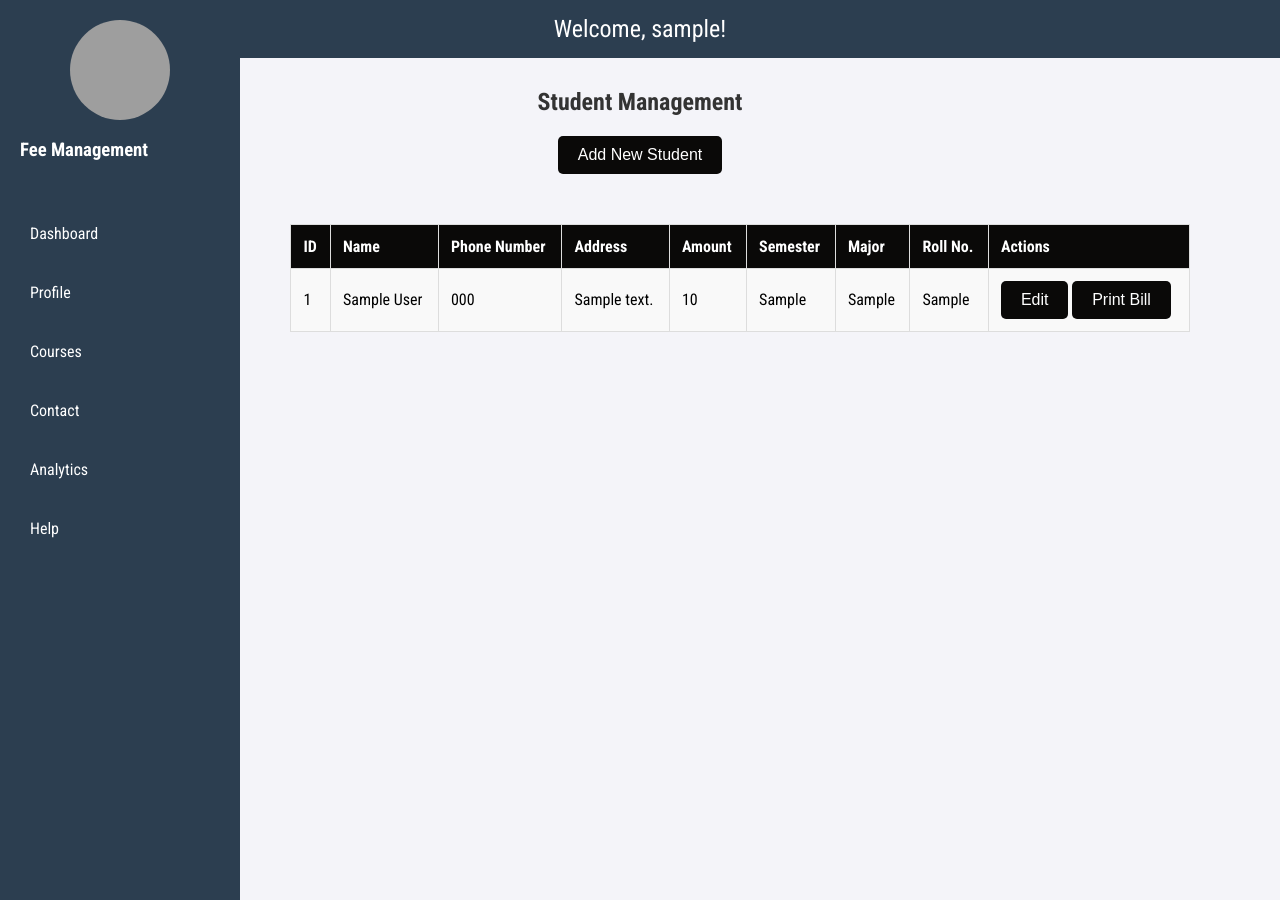
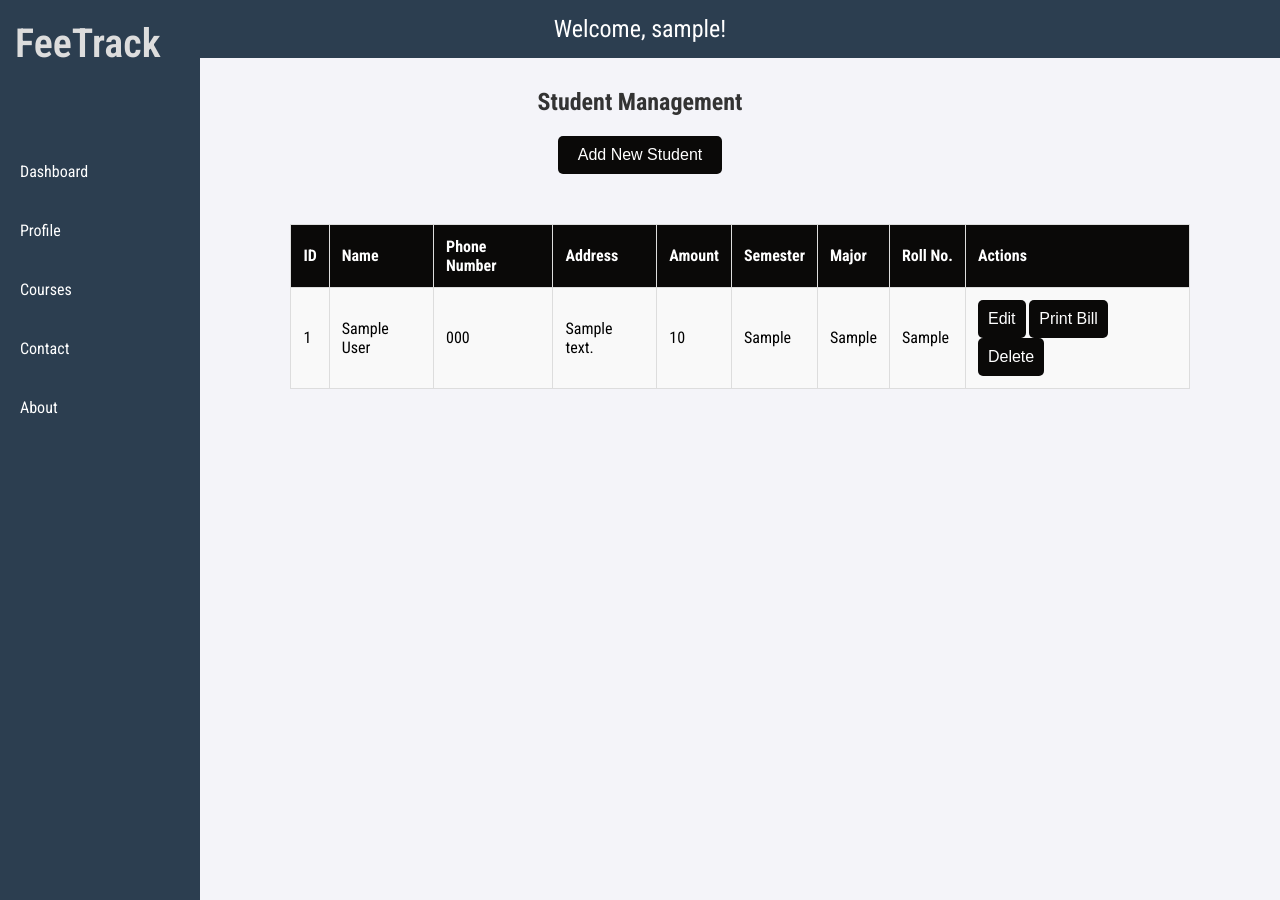
Before and after one commit to Semika-Khadka/FeeManagementSystem, a PHP site: page /welcome.php in a window 1280 px wide. Run offline with PHP 8.4, Linux system fonts and the light colour scheme; the visitor is signed in with stand-in values (Sample User, id 1); tables that the repository leaves empty or names only in its code hold one stand-in row (values such as "Sample post"); some web fonts are replaced; grey boxes are pictures that could not be loaded.

Commit message:
few changes

```diff
--- a/config.php
+++ b/config.php
@@ -5,7 +5,7 @@ $username = "root"; // Default username for XAMPP
 $password = ""; // Default password is empty in XAMPP
 $dbname = "student"; // Replace with your actual database name
 
-// Create connection
+// Create connectionz
 $conn = new mysqli($servername, $username, $password, $dbname, 3307);
 
 // Check connection
--- /dev/null
+++ b/profile.php
@@ -0,0 +1,5 @@
+<?php
+
+echo "hello world";
+
+?>
--- a/welcome.php
+++ b/welcome.php
@@ -109,6 +109,15 @@ $conn->close();
             color: #fff;
             font-size: 1.5em;
         }
+        /* logo */
+          .logo a{
+            font-size: 40px;
+            font-weight: 600;
+            color: #ddd;
+            padding-bottom: 50px;
+            padding-left: 15px;
+     }
+
         /* sidebar and table */
         .container{
             display: flex;
@@ -125,20 +134,15 @@ $conn->close();
             left: 0;
             display: flex;
             flex-direction: column;
-            padding: 20px;
-        }
-
-        .sidebar img {
-            width: 100px;
-            height: 100px;
-            margin: 0 auto;
-            border-radius: 50%;
+            padding-top: 20px;
         }
 
         .sidebar .nav-links {
             margin-top: 30px;
             display: flex;
             flex-direction: column;
+            padding-top: 50px;
+            padding-left: 10px;
         }
 
         .sidebar .nav-links a {
@@ -206,6 +210,22 @@ $conn->close();
             background-color: #655B53;
         }
 
+        .actions{
+            display: inline-block;
+            background-color: #0A0908;
+            color: white;
+            padding: 10px 10px;
+            border: none;
+            cursor: pointer;
+            text-align: center;
+            font-size: 1em;
+            border-radius: 5px;
+            transition: background-color 0.3s;
+        }
+        .actions:hover{
+            background-color: #655B53;
+        }
+
         /* Add Student Form (Modal) */
         .modal {
             display: none;
@@ -222,10 +242,9 @@ $conn->close();
 
         .modal-content {
             background-color: white;
-            padding: 20px;
+            padding: 10px;
             border-radius: 5px;
-            width: 370px;
-
+            width: 350px;
         }
 
         .modal input[type="text"],
@@ -244,6 +263,7 @@ $conn->close();
             color: white;
             cursor: pointer;
             font-size: 1.1em;
+            padding: 5px;
         }
 
         .modal button:hover {
@@ -329,15 +349,14 @@ $conn->close();
 <!-- Sidebar -->
  <div class="container">
 <div class="sidebar">
-        <img src="logo.png" alt="Logo">
-        <h3>Fee Management</h3>
+        <div class="logo"><a href="#">FeeTrack</a></div>
+        <!-- <h3>Fee Management</h3> -->
         <div class="nav-links">
             <a href="#">Dashboard</a>
             <a href="#">Profile</a>
             <a href="#">Courses</a>
             <a href="#">Contact</a>
-            <a href="#">Analytics</a>
-            <a href="#">Help</a>
+            <a href="#">About</a>
         </div>
     </div>
 
@@ -367,9 +386,10 @@ $conn->close();
         <td><?php echo $student['roll_no']; ?></td>
         <td>
             <!-- Edit Button -->
-            <button class="btn" onclick="openEditModal(<?php echo $student['id']; ?>)">Edit</button>
+            <button class="actions" onclick="openEditModal(<?php echo $student['id']; ?>)">Edit</button>
             <!-- Print Bill Button -->
-            <button class="btn" onclick="printBill(<?php echo $student['id']; ?>)">Print Bill</button>
+            <button class="actions" onclick="printBill(<?php echo $student['id']; ?>)">Print Bill</button>
+            <button class="actions" onclick="deleteBill(<?php echo $student['id']; ?>)">Delete</button>
         </td>
     </tr>
     <?php endforeach; ?>
@@ -473,7 +493,7 @@ $conn->close();
                     <p><strong>Name:</strong> ${student.name}</p>
                     <p><strong>Phone Number:</strong> ${student.phone_number}</p>
                     <p><strong>Address:</strong> ${student.address}</p>
-                    <p><strong>Amount:</strong> ₹${student.amount}</p>
+                    <p><strong>Amount:</strong> Rs.${student.amount}</p>
                     <p><strong>Semester:</strong> ${student.semester}</p>
                     <p><strong>Major:</strong> ${student.major}</p>
                     <p><strong>Roll No:</strong> ${student.roll_no}</p>
```
